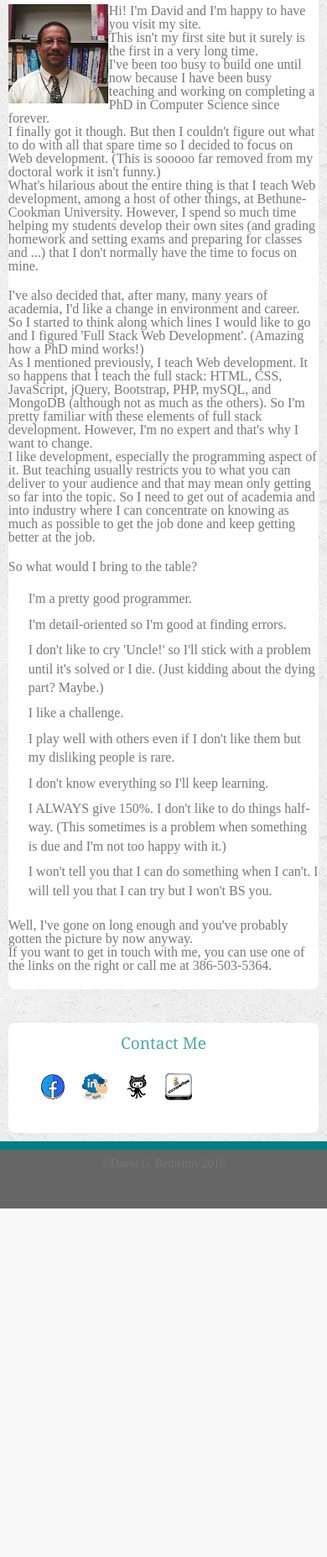
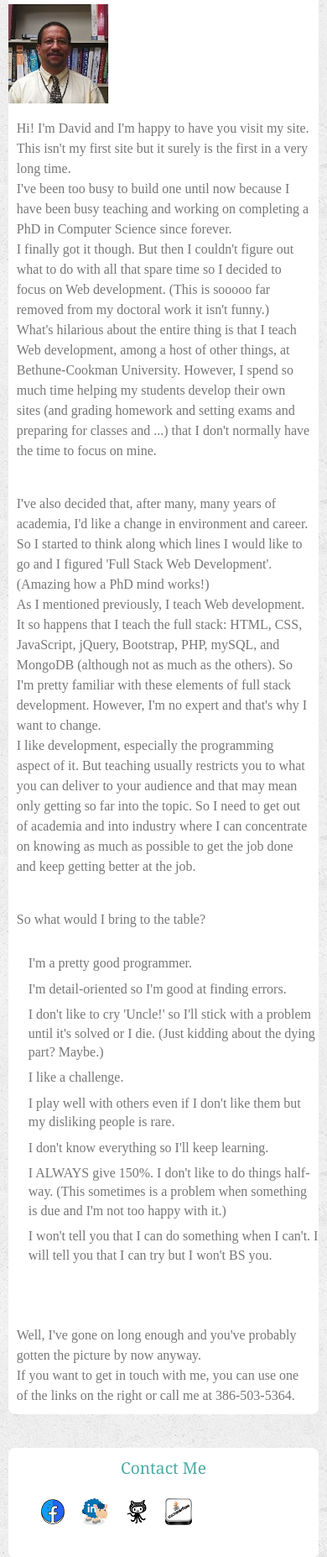
Before and after one commit to bethelmyd/Responsive-Portfolio, a PHP site: page / in a window 390 px wide; the page is wider, and only the part inside the window is pictured. Shown: the part 189-2043 px from the top of that part at 84% size. Before the commit the page ends 1628 px from the top of that part, so only its background shows below. Run offline with PHP 8.4, Linux system fonts and the light colour scheme.

Commit message:
commit 2

```diff
--- a/assets/css/media-queries.css
+++ b/assets/css/media-queries.css
@@ -27,12 +27,18 @@ smaller than 980
 	hgroup {
 		margin: 0 0 15px;
 	}
+
+	.post-image{
+		width: 150%;
+		float: none;
+		margin: 0 auto;
+	}
 }
 
 /************************************************************************************
 smaller than 650
 *************************************************************************************/
-@media screen and (max-width: 650px) {
+@media screen and (max-width: 768px) {
 
 	nav{
 		float:none;
@@ -70,7 +76,7 @@ smaller than 650
 /************************************************************************************
 smaller than 560
 *************************************************************************************/
-@media screen and (max-width: 480px) {
+@media screen and (max-width: 640px) {
 
 	/* main nav */
 	#main-nav a {
--- a/assets/css/style.css
+++ b/assets/css/style.css
@@ -6,6 +6,7 @@ body {
 	color: #777;
 	background-color: #e6e6e6;
     background-image: url("../images/concrete_seamless.png");
+    line-height: 1.5em;
 }
 a {
 	color: #026acb;
@@ -133,6 +134,11 @@ CONTENT
 	border-radius: 8px;
 }
 
+#content p{
+	padding: 10px;
+}
+
+
 /* post */
 .post {
 	margin-bottom: 40px;
@@ -145,7 +151,7 @@ CONTENT
 
 /* post image */
 .post-image {
-	margin: 0 0 0;
+	margin: 0 10px 0 0;
 	float: left;
 }
 
--- a/index.html
+++ b/index.html
@@ -2,7 +2,7 @@
 <html lang="en">
 <head>
 	<meta charset="utf-8">
-	<title>Demo: Adaptive Design With Media Queries</title>
+	<title>Adaptive Portfolio</title>
 
 	<!-- main css -->
 	<link href="assets/css/reset.css" rel="stylesheet" type="text/css">
```
